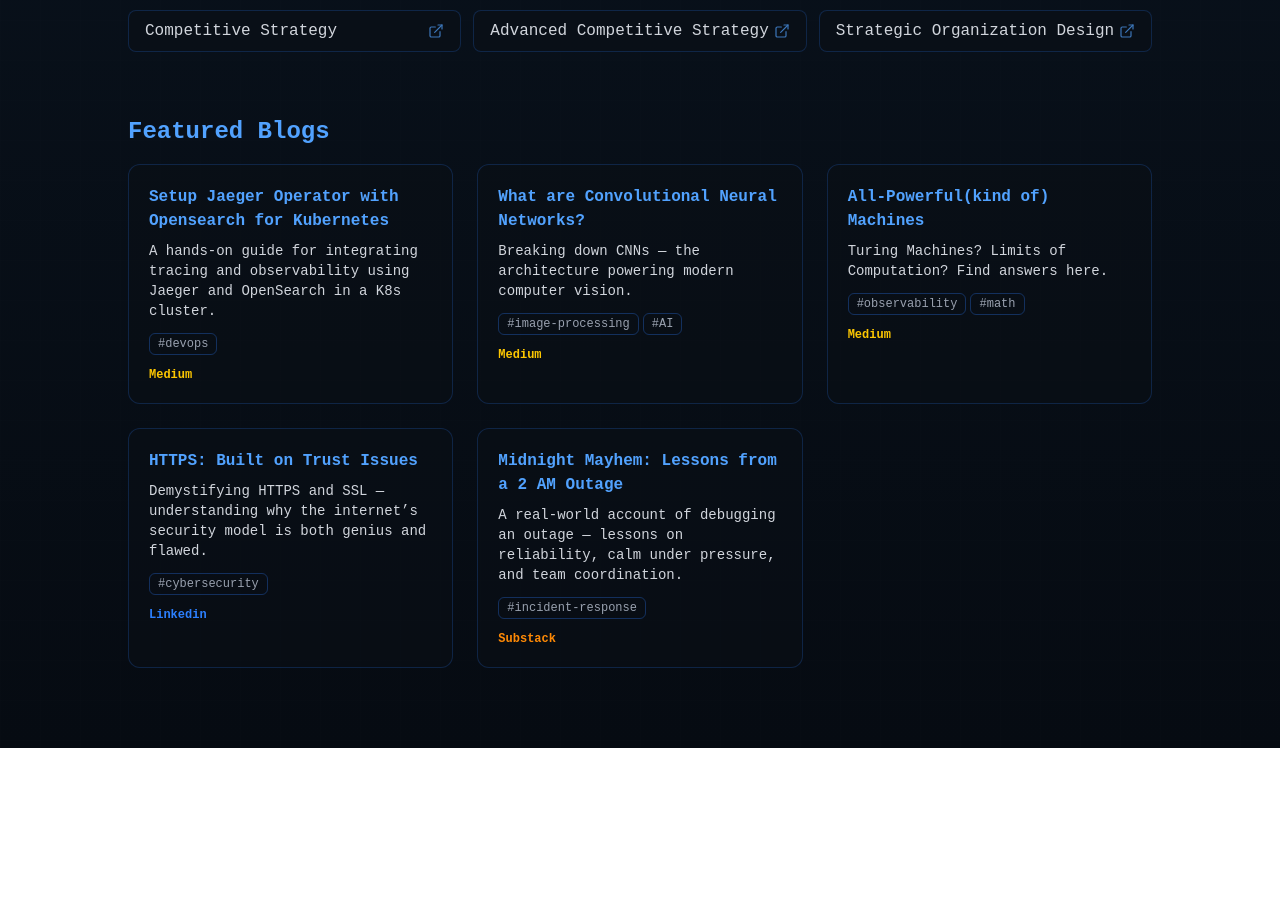
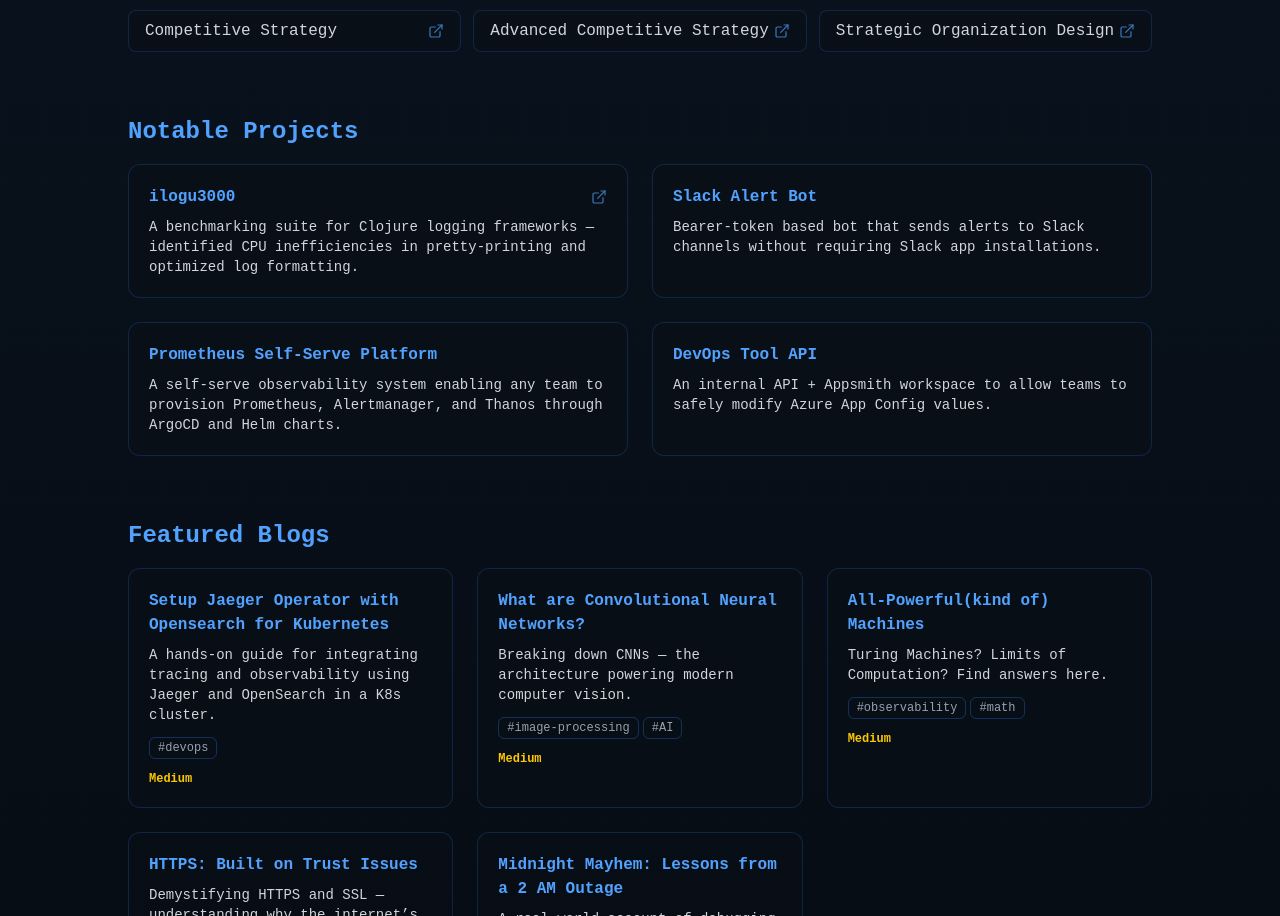
Before and after one commit to 0xhunterkiller/0xhunterkiller, a Next.js app: page /me in a window 1280 px wide. Shown: the part 1980-2896 px from the top of the page. Before the commit the page ends 2728 px from the top, so only its background shows below. Built offline with nearby package versions, Linux system fonts and the light colour scheme.

Commit message:
add notable projects

```diff
--- a/components/pages/MeComp.tsx
+++ b/components/pages/MeComp.tsx
@@ -7,6 +7,7 @@ import {
   achievements,
   skills,
   certifications,
+  notableProjects,
 } from "@/data/aboutme/meData";
 import { blogs } from "@/data/blog/blogsData";
 import BlogCard from "@/components/BlogCard";
@@ -111,6 +112,32 @@ export default function AboutMe() {
         </ul>
       </section>
 
+      {/* Notable Projects */}
+      <section className="w-full max-w-5xl">
+        <h2 className="text-2xl font-semibold text-blue-400 mb-4">
+          Notable Projects
+        </h2>
+        <div className="grid md:grid-cols-2 gap-6">
+          {notableProjects.map((proj) => (
+            <div
+              key={proj.name}
+              className="border border-blue-500/20 bg-[#0b0f17]/60 rounded-xl p-5 hover:scale-[1.02] hover:border-blue-400/50 transition-all duration-300"
+            >
+              <div className="flex items-center justify-between mb-2">
+                <h3 className="text-blue-400 font-semibold">{proj.name}</h3>
+                {proj.link && (
+                  <ExternalLink
+                    onClick={() => window.open(proj.link, "_blank")}
+                    className="w-4 h-4 text-blue-400 opacity-70 hover:opacity-100 transition-opacity cursor-pointer"
+                    strokeWidth={1.8}
+                  />
+                )}
+              </div>
+              <p className="text-gray-300 text-sm">{proj.desc}</p>
+            </div>
+          ))}
+        </div>
+      </section>
 
       {/* Featured Blogs */}
       <section className="w-full max-w-5xl">
--- a/data/aboutme/meData.ts
+++ b/data/aboutme/meData.ts
@@ -128,3 +128,23 @@ export const featuredBlogs = [
     desc: "A personal take on cybersecurity principles, risks, and evolving best practices in modern systems.",
   }
 ];
+
+export const notableProjects = [
+  {
+    name: "ilogu3000",
+    desc: "A benchmarking suite for Clojure logging frameworks — identified CPU inefficiencies in pretty-printing and optimized log formatting.",
+    link: "https://github.com/0xhunterkiller/ilogu3000",
+  },
+  {
+    name: "Slack Alert Bot",
+    desc: "Bearer-token based bot that sends alerts to Slack channels without requiring Slack app installations.",
+  },
+  {
+    name: "Prometheus Self-Serve Platform",
+    desc: "A self-serve observability system enabling any team to provision Prometheus, Alertmanager, and Thanos through ArgoCD and Helm charts.",
+  },
+  {
+    name: "DevOps Tool API",
+    desc: "An internal API + Appsmith workspace to allow teams to safely modify Azure App Config values.",
+  },
+];
```
